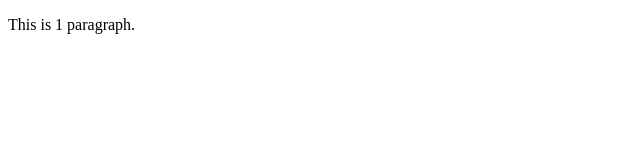
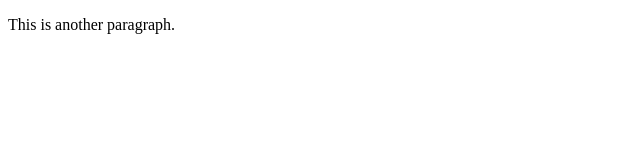
Before and after one commit to kordiP/learning-git, a plain HTML site: page index.html in a window 1280 px wide. Shown: the full height of the page, 0-640 px from the left. Drawn offline with Linux system fonts and the light colour scheme.

Commit message:
Added paragraph

```diff
--- a/index.html
+++ b/index.html
@@ -5,7 +5,7 @@
 </head>
 <body>
 
-<p>This is 1 paragraph.</p>
+<p>This is another paragraph.</p>
 
 </body>
 </html>
```
